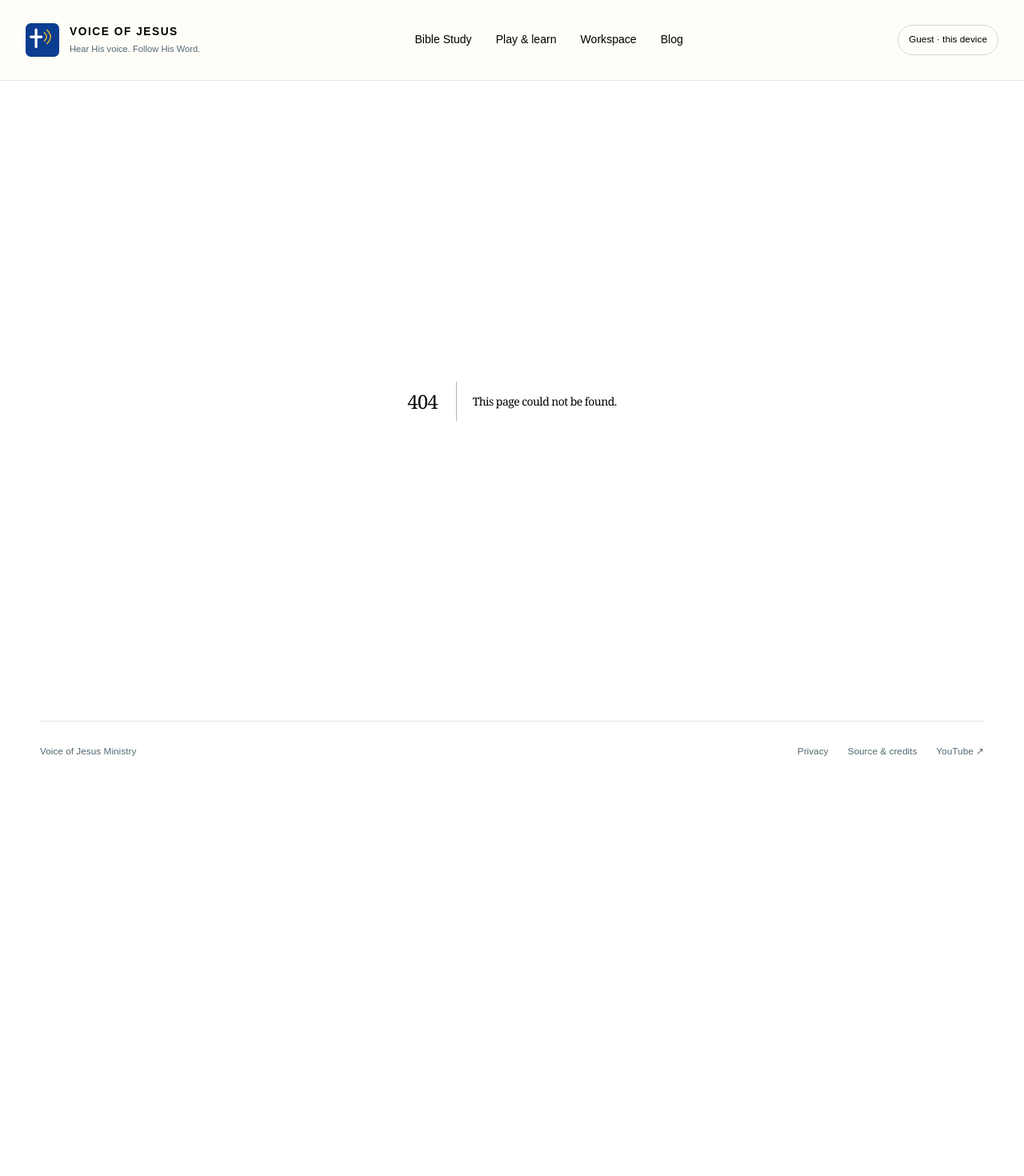
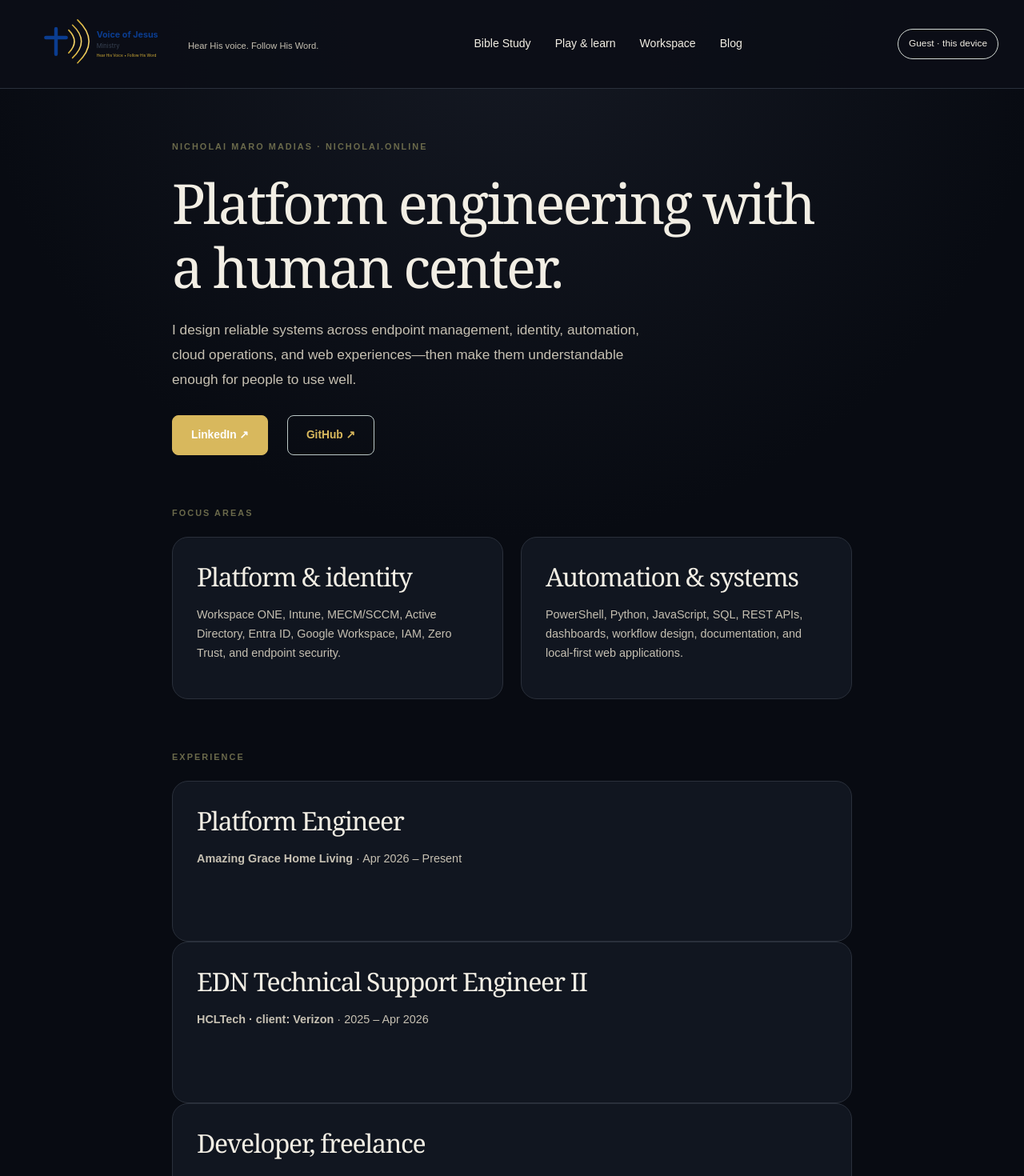
Before and after one commit to Voice-of-Jesus-Ministry/website, a Next.js app: page /profile in a window 1280 px wide. Before the commit this address had no page. Shown: the top 1470 px of the page at 80% size. Before the commit the page ends 990 px from the top, so only its background shows below. Built offline with nearby package versions, Linux system fonts and the light colour scheme.

Commit message:
Add dark ministry design and Nicholai profile page

```diff
--- a/app/globals.css
+++ b/app/globals.css
@@ -1,11 +1,11 @@
 :root {
-  --navy: #102c40;
-  --ink: #183647;
-  --muted: #546872;
+  --navy: #d8b85d;
+  --ink: #f2eee4;
+  --muted: #c6c0b2;
   --gold: #d5b461;
-  --cream: #faf8f2;
-  --line: #e4e7e0;
-  --sage: #dfe9dd;
+  --cream: #080b12;
+  --line: #2a303b;
+  --sage: #18251f;
   --radius: 20px;
 }
 * {
@@ -16,7 +16,7 @@ html {
 }
 body {
   margin: 0;
-  background: var(--cream);
+  background: radial-gradient(circle at top, #151923 0, var(--cream) 42rem);
   color: var(--ink);
   font-family: Arial, Helvetica, sans-serif;
   line-height: 1.65;
@@ -94,7 +94,7 @@ img {
   max-width: 850px;
 }
 .site-header {
-  background: #fffdf8;
+  background: #0b0e16e8;
   border-bottom: 1px solid var(--line);
 }
 .header-inner {
@@ -257,7 +257,7 @@ nav a:hover,
   grid-template-columns: 1.4fr 1fr 1fr 1.3fr;
   align-items: center;
   border: 1px solid var(--line);
-  background: #fffdf8;
+  background: #111620;
   border-radius: 12px;
   padding: 22px 28px;
   gap: 25px;
@@ -318,7 +318,7 @@ nav a:hover,
   border: 1px solid var(--line);
   border-radius: var(--radius);
   padding: 30px;
-  background: #fffdf8;
+  background: #111620;
   transition:
     border-color 0.15s,
     transform 0.15s;
@@ -413,7 +413,7 @@ nav a:hover,
   border-radius: 0 10px 10px 0;
 }
 .game-panel {
-  background: #fffdf8;
+  background: #111620;
   border: 1px solid var(--line);
   border-radius: var(--radius);
   padding: 40px;
@@ -447,7 +447,7 @@ progress {
 }
 .choice {
   border: 1px solid #ccd7cf;
-  background: white;
+  background: #151a24;
   color: var(--ink);
   text-align: left;
   border-radius: 9px;
--- a/app/layout.tsx
+++ b/app/layout.tsx
@@ -32,9 +32,9 @@ export default function RootLayout({
           <header className="site-header">
             <div className="header-inner">
               <Link className="brand" href="/">
-                <img src="/icon.svg" width="42" height="42" alt="" />
+                <img src="/logo.svg" width="190" height="70" alt="Voice of Jesus Ministry" />
                 <span>
-                  VOICE OF JESUS<small>Hear His voice. Follow His Word.</small>
+                  <small>Hear His voice. Follow His Word.</small>
                 </span>
               </Link>
               <nav aria-label="Main navigation">
--- a/app/page.tsx
+++ b/app/page.tsx
@@ -17,6 +17,7 @@ export default function Home() {
           </p>
           <div className="actions">
             <Link className="button" href="/arcade">
+            <Link className="button" href="/gallery" style={{ marginLeft: '1rem', background: 'transparent', border: '1px solid currentColor', color: 'inherit' }}>View Gallery <span aria-hidden="true">↗</span></Link>
               Explore the games <span aria-hidden="true">↗</span>
             </Link>
             <a
@@ -38,6 +39,10 @@ export default function Home() {
             LET YOUR LIGHT SHINE · MATTHEW 5:16
           </span>
         </div>
+      </section>
+      <section className="section" aria-labelledby="seven-stars-heading">
+        <div className="section-heading"><div><p className="eyebrow">NEW · MISSION-BASED LEARNING</p><h2 id="seven-stars-heading">The Mystery of the Seven Stars</h2></div><Link className="text-link" href="/bible-study/seven-stars">Open the lesson →</Link></div>
+        <Link className="feature-card" href="/bible-study/seven-stars"><span className="tag">SCRIPTURE · ASTRONOMY · REFLECTION</span><h3>Learn, play, and follow the light</h3><p>A guided lesson that connects the Seven Churches, the Pleiades, and thoughtful choices—then sends learners into an arcade challenge for bonus points.</p><span className="card-link">Start the lesson →</span></Link>
       </section>
       <PracticeSummary />
       <section className="section" aria-labelledby="bible-study-heading">
--- /dev/null
+++ b/app/profile/page.tsx
@@ -0,0 +1,28 @@
+import type { Metadata } from "next";
+
+export const metadata: Metadata = {
+  title: "Nicholai Maro Madias | Platform Engineer",
+  description: "Platform engineering, system architecture, endpoint and identity automation.",
+};
+
+const experience = [
+  ["Amazing Grace Home Living", "Platform Engineer", "Apr 2026 – Present"],
+  ["HCLTech · client: Verizon", "EDN Technical Support Engineer II", "2025 – Apr 2026"],
+  ["IAGG Investments", "Developer, freelance", "Oct 2023 – Jan 2025"],
+  ["Tandym Group", "Technical Support Engineer II", "Aug 2022 – Oct 2023"],
+  ["Infosys · client: Google", "Technical Support Engineer II & IAM Support Engineer", "Feb 2021 – Apr 2022"],
+  ["Allied Universal", "Network & Security Administrator", "Sep 2016 – Feb 2021"],
+  ["Nielsen Media Research", "Network Administrator & EVS Support Specialist", "Mar 2011 – Oct 2016"],
+];
+
+export default function ProfilePage() {
+  return <div className="container page narrow">
+    <p className="eyebrow">NICHOLAI MARO MADIAS · NICHOLAI.ONLINE</p>
+    <h1>Platform engineering with a human center.</h1>
+    <p className="lede">I design reliable systems across endpoint management, identity, automation, cloud operations, and web experiences—then make them understandable enough for people to use well.</p>
+    <div className="actions"><a className="button" href="https://www.linkedin.com/in/nicholaimadias/">LinkedIn ↗</a><a className="button secondary" href="https://github.com/Amazing-Grace-Home-Living/website">GitHub ↗</a></div>
+    <section className="section"><p className="eyebrow">FOCUS AREAS</p><div className="card-grid two"><div className="feature-card"><h2>Platform & identity</h2><p>Workspace ONE, Intune, MECM/SCCM, Active Directory, Entra ID, Google Workspace, IAM, Zero Trust, and endpoint security.</p></div><div className="feature-card"><h2>Automation & systems</h2><p>PowerShell, Python, JavaScript, SQL, REST APIs, dashboards, workflow design, documentation, and local-first web applications.</p></div></div></section>
+    <section className="section"><p className="eyebrow">EXPERIENCE</p>{experience.map(([company, role, dates]) => <article className="feature-card" key={company}><h2>{role}</h2><p><strong>{company}</strong> · {dates}</p></article>)}</section>
+    <section className="community-panel"><div><p className="eyebrow">SOURCE OF TRUTH</p><h2>Open to thoughtful systems work.</h2><p>This profile uses the same chronology and titles as the master resume. Tailored versions should preserve the dates and emphasize the skills most relevant to the role.</p></div></section>
+  </div>;
+}
```
Also changed, not shown: app/bible-study/seven-stars/page.tsx (added, +13 -0 lines).
